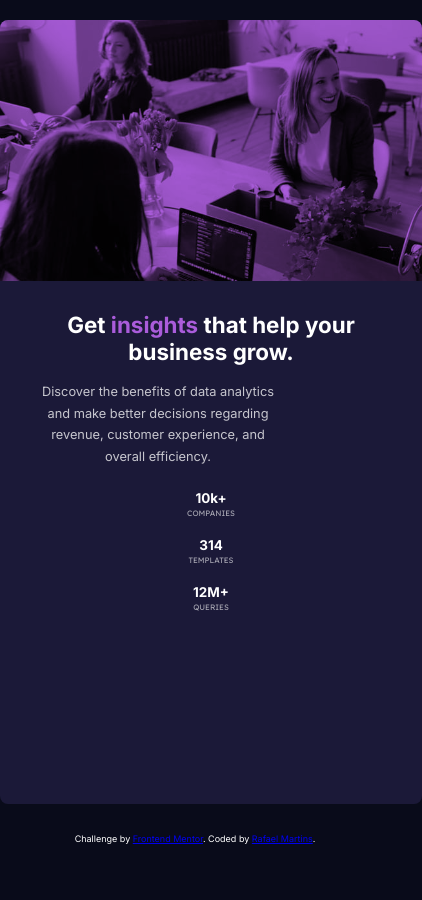
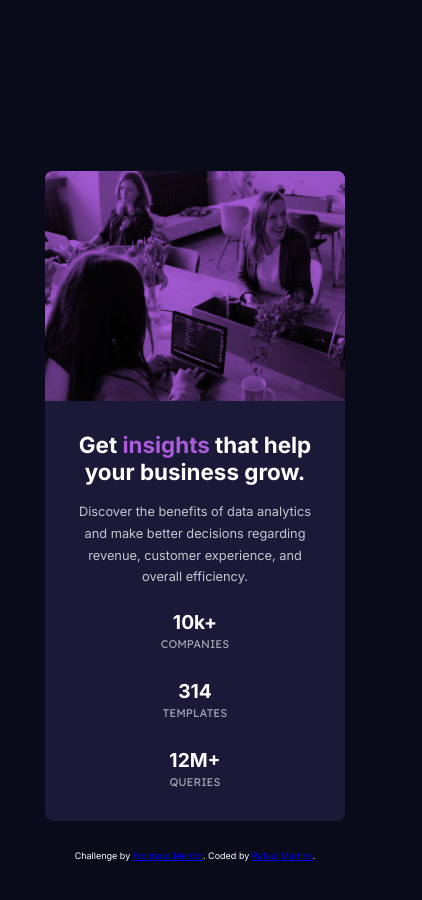
Before and after one commit to RafaelMartins77/Stats-preview-card-component, a plain HTML site: page index.html in a window 390 px wide. Shown: the whole page, 422 px wide, since content can reach past the window. Before the commit the page ends 844 px from the top, so only its background shows below. Drawn offline with Linux system fonts and the light colour scheme.

Commit message:
lastest version
Solving the problems of responsive

```diff
--- a/index.html
+++ b/index.html
@@ -15,9 +15,11 @@
         Discover the benefits of data analytics and make better decisions regarding revenue, customer
       experience, and overall efficiency.
       </p>
-      <div class="subtitle"><h4>10k+</h4> <span>COMPANIES</span></div>
-      <div class="subtitle"><h4>314</h4> <span>TEMPLATES</span></div>
-      <div class="subtitle"><h4>12M+</h4> <span>QUERIES</span></div>
+        <ul>
+          <li class="subtitle"><em>10k+</em> <span>COMPANIES</span></li>
+          <li class="subtitle"><em>314</em> <span>TEMPLATES</span></li>
+          <li class="subtitle"><em>12M+</em> <span>QUERIES</span></li>
+        </ul>
     </div>
     <div class="image"></div>
   </main>
--- a/style.css
+++ b/style.css
@@ -30,10 +30,11 @@ body {
 
 main {
   background-color: var(--Darkdesaturatedblue);
-  width: 140vh;
-  height: 56vh;
+  width: 100%;
+  max-width: 876px;
+  height: 380px;
   display: grid;
-  grid-template-columns: 50% 50%;
+  grid-template-columns: 1fr 1fr;
   grid-template-rows: 100%;
   border-radius: 8px;
 }
@@ -56,13 +57,12 @@ main {
 }
 
 p#main {
-  padding-right: 4em;
   color: var(--Slightlytransparentwhite);
   font-family: "Inter", cursive;
   font-weight: 400;
   font-size: 0.9em;
   line-height: 1.7em;
-  margin-bottom: 5em;
+  margin-bottom: 4.8em;
 }
 
 .subtitle {
@@ -70,7 +70,9 @@ p#main {
   margin-right: 3em;
 }
 
-.subtitle h4{
+.subtitle em{
+  font-style: normal;
+  display: block;
   color: var(--White);
   font-family: "Inter", Fantasy;
   font-weight: 700;
@@ -91,7 +93,7 @@ p#main {
   background-image: url("images/image-header-desktop.jpg");
   background-repeat: no-repeat;
   background-blend-mode: multiply;
-  background-size: 100%;
+  background-size: 100% 100%;
   border-radius: 0 8px 8px 0;
 }
 
@@ -106,13 +108,17 @@ p#main {
 
 /*Responsividade*/
 
-@media only screen and (max-width: 400px) {
+@media only screen and (min-width: 340px) and (max-width: 873px) {
+  body {
+    height: 120vh;
+  }
+
   main {
-    width: 50vh;
-    height: 125vh;
+    width: 300px;
+    height: 650px;
     margin: 20px auto;
     grid-template-columns: 100%;
-    grid-template-rows: 33.3% 33.3% 33.3%;
+    grid-template-rows: 230px 1fr;
   }
 
   .image {
@@ -134,13 +140,12 @@ p#main {
   p#main {
     font-size: 0.8rem;
     text-align: center;
-    width: 20em;
     padding: 0;
     margin-bottom: 1.7em;
   }
 
   .subtitle {
-    font-size: 0.7rem;
+    font-size: 1rem;
     display: block;
     text-align: center;
     margin-right: 0;
```
Also changed, not shown: images/screenshot.png (added), 1 other file.
